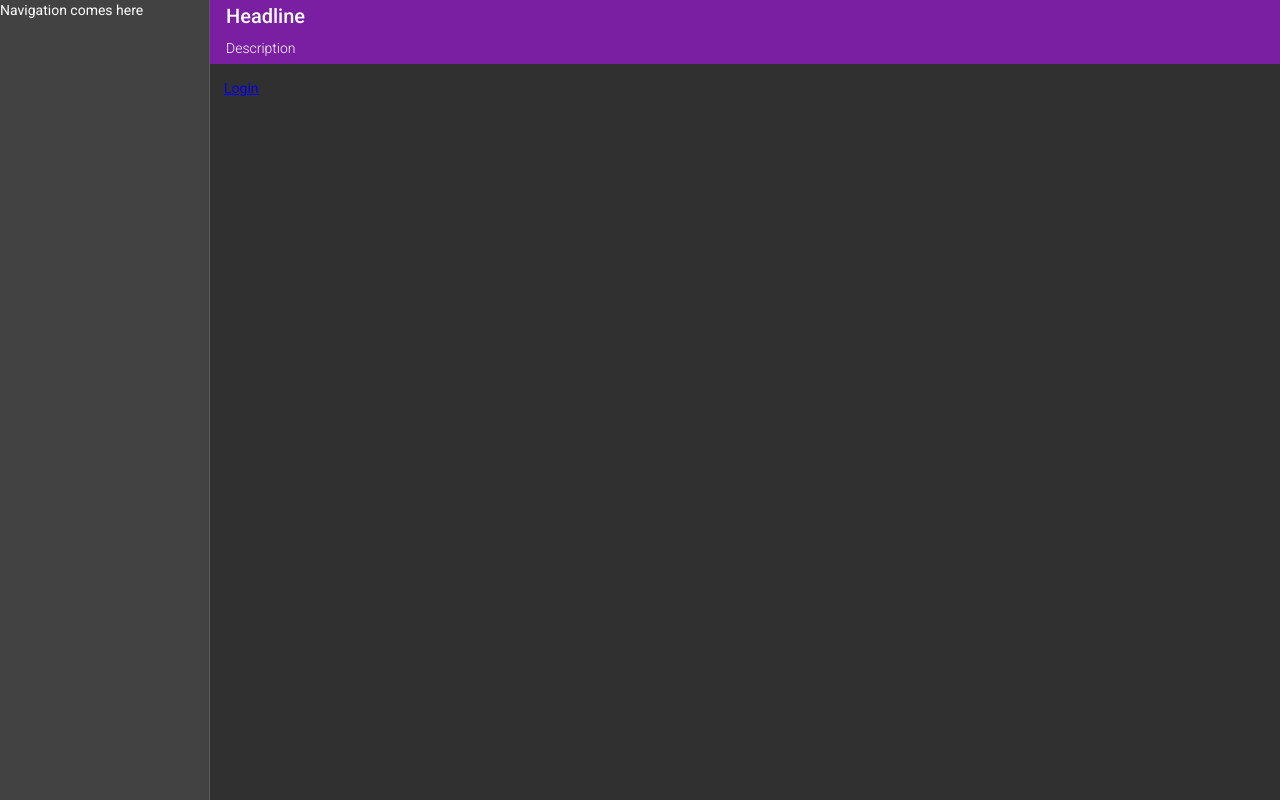
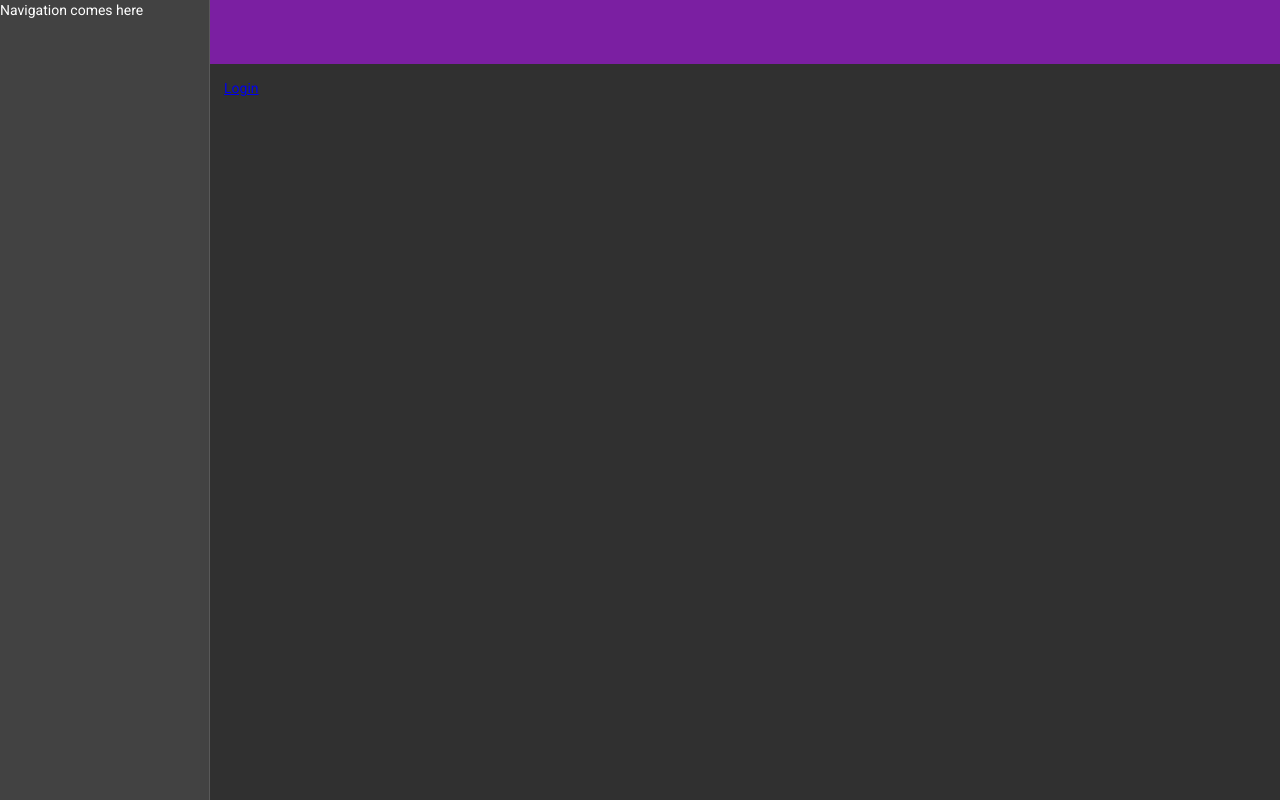
Before and after one commit to andreasschrottenbaum/mean-tutorial, an Angular app: page / in a window 1280 px wide. Built offline with nearby package versions, Linux system fonts and the light colour scheme.

Commit message:
added and implemented HeadlineService

```diff
--- a/src/app/app.component.html
+++ b/src/app/app.component.html
@@ -14,8 +14,8 @@
       </button>
 
       <div>
-        <div>Headline</div>
-        <div class="description">Description</div>
+        <div>{{ headline.title }}</div>
+        <div class="description">{{ headline.description }}</div>
       </div>
     </mat-toolbar>
 
--- a/src/app/app.component.ts
+++ b/src/app/app.component.ts
@@ -5,6 +5,7 @@ import { Router, Event, NavigationEnd } from '@angular/router';
 
 import { Observable } from 'rxjs';
 import { map, shareReplay } from 'rxjs/operators';
+import { HeadlineService } from './shared/services/headline.service';
 
 @Component({
   selector: 'app-root',
@@ -16,7 +17,8 @@ export class AppComponent {
 
   constructor(
     private breakpointObserver: BreakpointObserver,
-    private router: Router
+    private router: Router,
+    public headline: HeadlineService
   ) {
     // Close the navigation drawer on handsets after router change
     this.router.events.subscribe((event: Event) => {
--- /dev/null
+++ b/src/app/shared/services/headline.service.ts
@@ -0,0 +1,30 @@
+import { Injectable } from '@angular/core';
+
+@Injectable({
+  providedIn: 'root'
+})
+export class HeadlineService {
+  private currentTitle = '';
+  private currentDescription = '';
+
+  get title() {
+    return this.currentTitle;
+  }
+  set title(title: string) {
+    this.currentTitle = title;
+    this.currentDescription = null;
+
+    if (title) {
+      document.title = `${title} | MEAN Auth Tutorial`;
+    } else {
+      document.title = 'MEAN Auth Tutorial';
+    }
+  }
+
+  get description() {
+    return this.currentDescription;
+  }
+  set description(description: string) {
+    this.currentDescription = description;
+  }
+}
```
Also changed, not shown: 2 other files (tests, documents, lock files or other folders).
